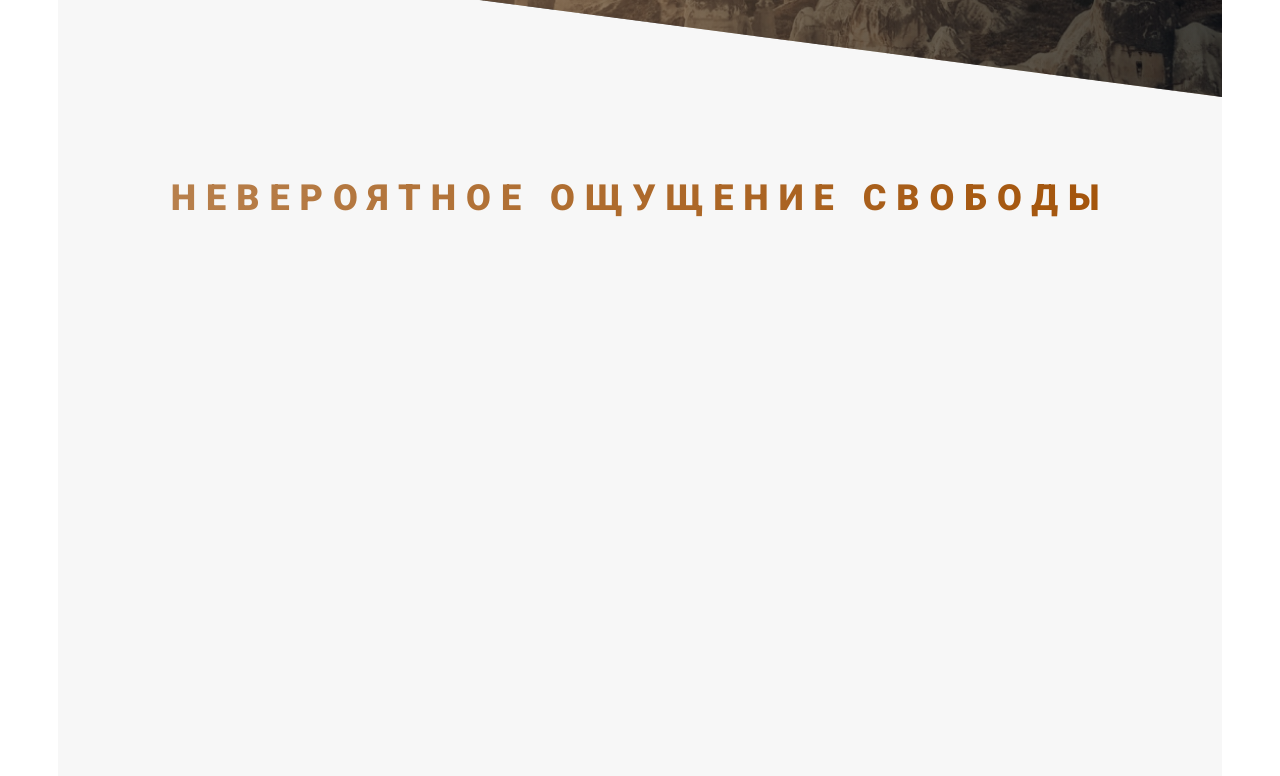
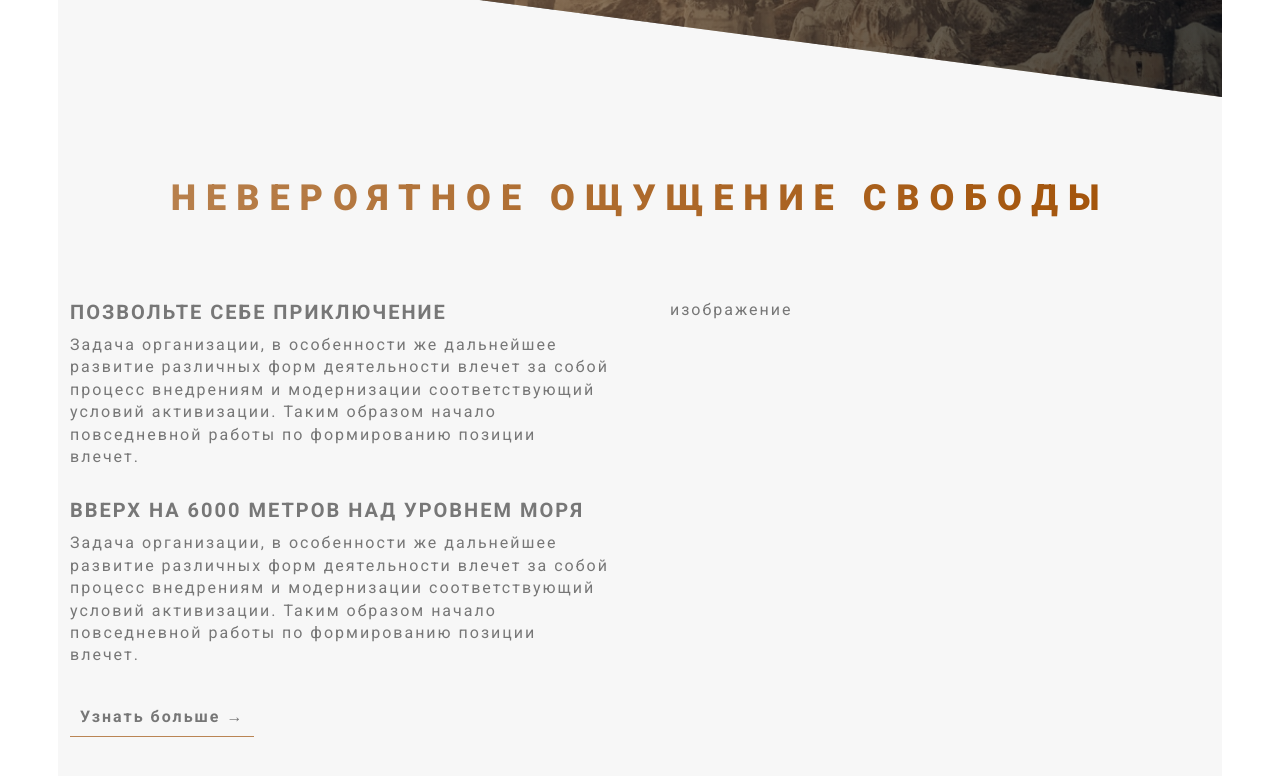
Before and after one commit to Garik86/ballons, a plain HTML site: page index.html in a window 1280 px wide. Shown: the part 721-1497 px from the top of the page. Drawn offline with Linux system fonts and the light colour scheme.

Commit message:
sestion_one_two

```diff
--- a/index.html
+++ b/index.html
@@ -25,6 +25,26 @@
     <h2 class="title_secondary_one">
       невероятное ощущение свободы
     </h2>
+    <div class="row">
+      <div class="col-1-of-2">
+        <h3 class="title_third">
+          позвольте себе приключение
+        </h3>
+        <p class="pharagraph">
+          Задача организации, в особенности же дальнейшее развитие различных форм деятельности влечет за собой процесс внедрениям и модернизации соответствующий условий активизации. Таким образом начало повседневной работы по формированию позиции влечет.
+        </p>
+        <h3 class="title_third">
+          вверх на 6000 метров над уровнем моря
+        </h3>
+        <p class="pharagraph">
+          Задача организации, в особенности же дальнейшее развитие различных форм деятельности влечет за собой процесс внедрениям и модернизации соответствующий условий активизации. Таким образом начало повседневной работы по формированию позиции влечет.
+        </p>
+        <a href="#!" class="btn_text">Узнать больше &rarr;</a>
+      </div>
+      <div class="col-1-of-2">
+        изображение
+      </div>
+    </div>
   </section>
 </main>
 
--- a/sass/_grid.scss
+++ b/sass/_grid.scss
@@ -1,5 +1,4 @@
 .row{
-  background: rgb(176, 166, 166);
   max-width: 114rem;
   margin: 0 auto;
   &:not(:last-child){
@@ -11,7 +10,6 @@
   &:not(:last-child){
     margin-right: 6rem;
   }
-  background: rgb(95, 176, 95);
   float: left;
 }
 
--- a/sass/_header.scss
+++ b/sass/_header.scss
@@ -58,7 +58,7 @@
     text-decoration: none;
     text-transform: uppercase;
     color:$color-grey;
-    padding: 1.5rem 4rem;
+    padding: 1.5rem 4re m;
     background:$color-grey-light;
     border-radius: 5rem;
     display: inline-block;
--- a/sass/_section_one.sass
+++ b/sass/_section_one.sass
@@ -16,3 +16,35 @@
   &:hover
     transform: skewY(2deg) skewX(15deg) scale(1.1)
     text-shadow: 0rem 4rem 4rem rgba(black, .25)
+.title_third
+  margin: 0 auto
+  margin-bottom: 1rem
+  font-size: 2rem
+  letter-spacing: .2rem
+  text-transform: uppercase
+  font-weight: 700
+.pharagraph
+  margin: 0 auto
+  margin-bottom: 3rem
+  font-size: 1.6rem
+  letter-spacing: .2rem
+  font-weight: 400
+  line-height: 140%
+.btn_text
+  &:link, &:visited
+    font-size: 1.6rem
+    letter-spacing: .2rem
+    font-weight: 700
+    text-decoration: none
+    color:$color-grey
+    padding: 1rem
+    border-bottom: 1px $color-brown-light solid
+    display: inline-block
+    transition: .5 all
+
+  &:hover
+    background-color: $color-brown-light
+    transform: translateY(-.5rem)
+
+  &:active
+    transform: translateY(0rem)
--- a/sass/_var.sass
+++ b/sass/_var.sass
@@ -1,6 +1,6 @@
 $color-grey: #777777
 $color-brown-light: rgba(186, 133, 84, 1)
-$color-brown-darck: rgba(161, 79, 3, 1)
+$color-brown-dark: rgba(161, 79, 3, 1)
 $gradient-brown-black: rgba(186, 133, 84, 1)
 $color-grey-light: rgba(247, 247, 247, 1)
 $gradient-brown-light: rgba(195, 149, 106, 1)
```
Also changed, not shown: css/style.css, 1 other file.
